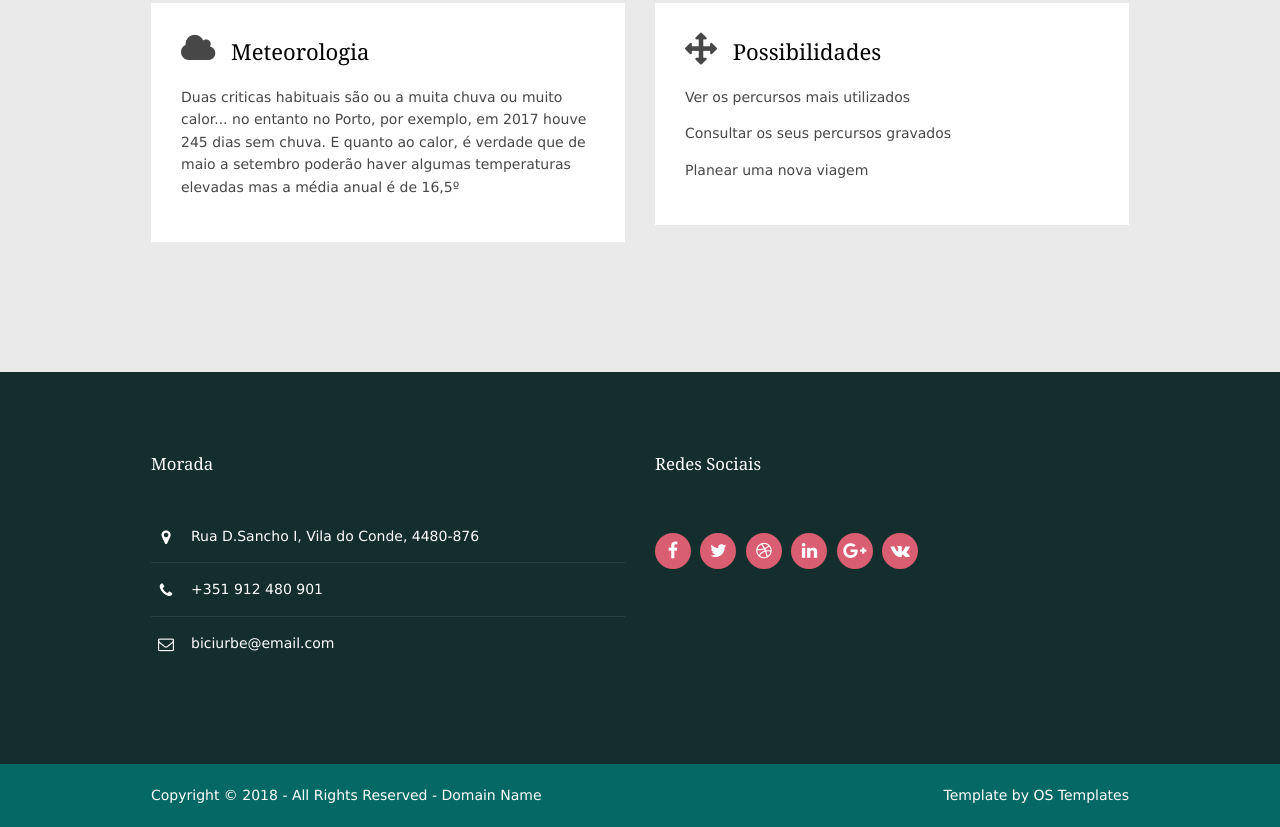
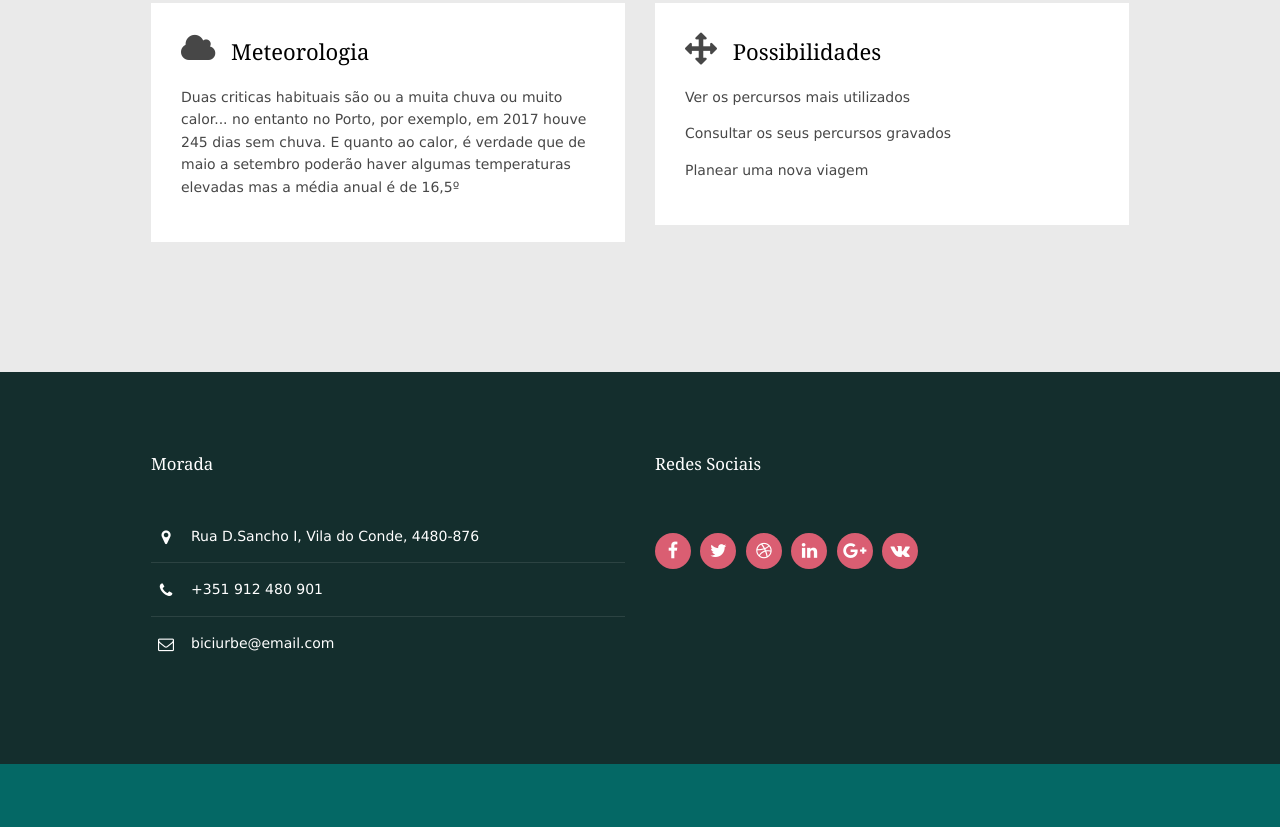
Before and after one commit to paulojfernandes/MadSummer, a plain HTML site: page index.html in a window 1280 px wide. Shown: the part 1388-2215 px from the top of the page. After the commit the page ends 2152 px from the top, so only its background shows below. Drawn offline with nearby package versions, Linux system fonts and the light colour scheme.

Commit message:
update index page

```diff
--- a/index.html
+++ b/index.html
@@ -249,21 +249,7 @@ Licence URI: https://www.os-templates.com/template-terms
   <!-- ################################################################################################ -->
   <!-- ################################################################################################ -->
   <!-- ################################################################################################ -->
-  <div class="wrapper row5">
-    <div id="copyright" class="hoc clear">
-      <!-- ################################################################################################ -->
-      <p class="fl_left">Copyright &copy; 2018 - All Rights Reserved -
-        <a href="#">Domain Name</a>
-      </p>
-      <p class="fl_right">Template by
-        <a target="_blank" href="https://www.os-templates.com/" title="Free Website Templates">OS Templates</a>
-      </p>
-      <!-- ################################################################################################ -->
-    </div>
-  </div>
-  <!-- ################################################################################################ -->
-  <!-- ################################################################################################ -->
-  <!-- ################################################################################################ -->
+
   <a id="backtotop" href="#top">
     <i class="fa fa-chevron-up"></i>
   </a>
```
